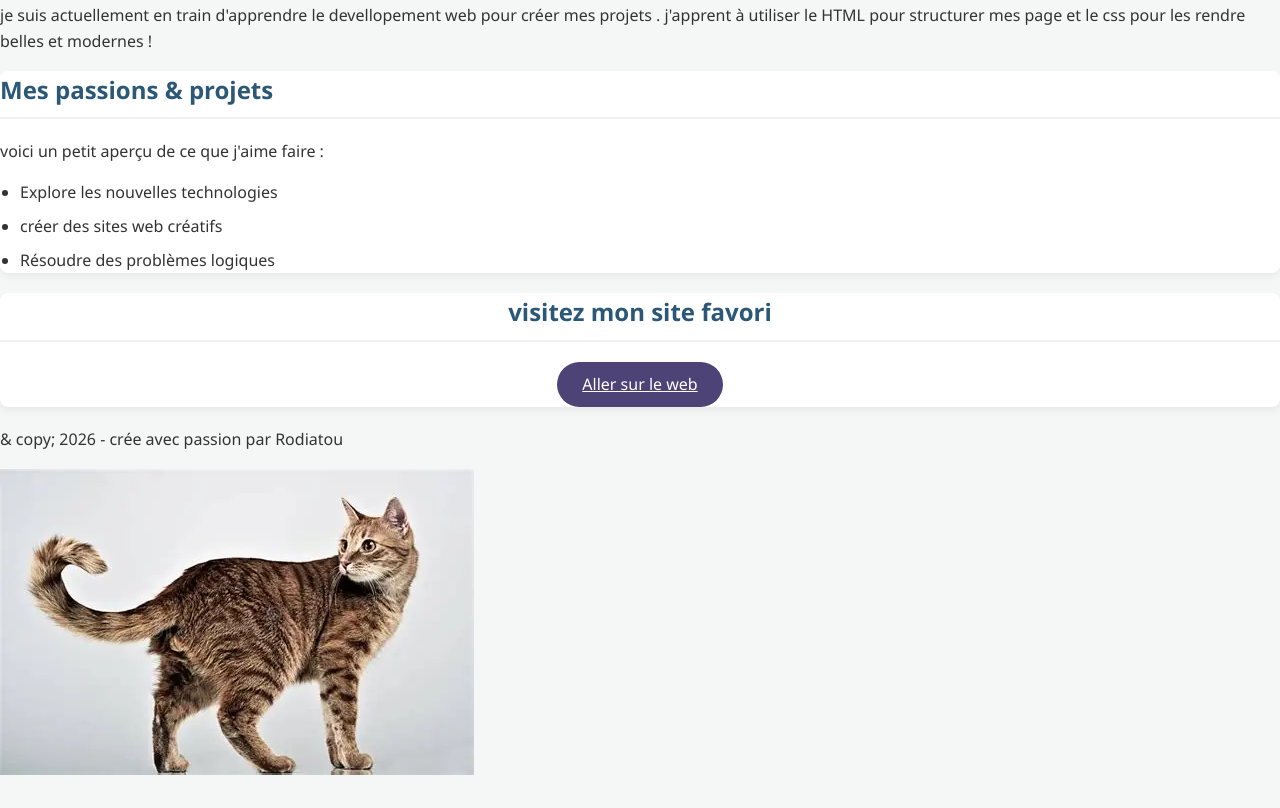
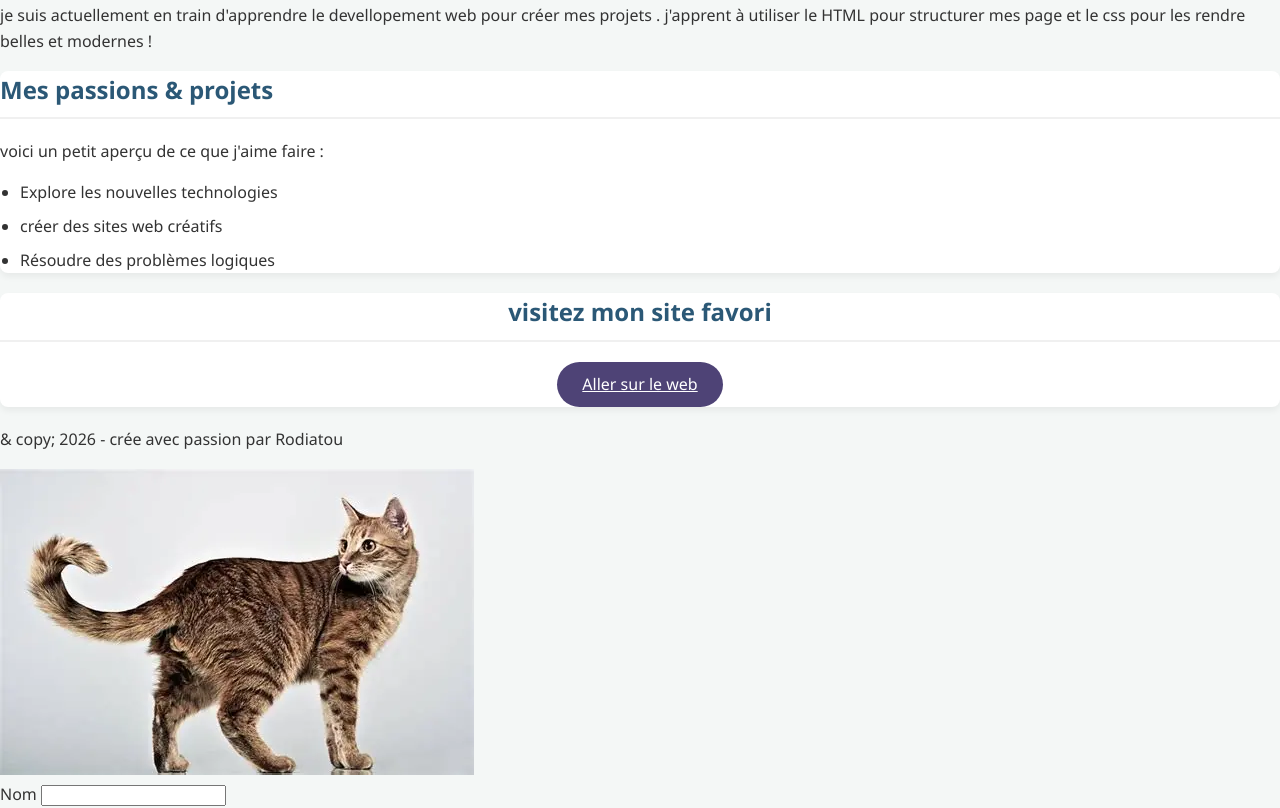
Before and after one commit to jimohrodiatou-arch/mon-deuxi-me-code, a plain HTML site: page index.html in a window 1280 px wide. Shown: the part 338-1146 px from the top of the page. Before the commit the page ends 1120 px from the top, so only its background shows below. Drawn offline with Linux system fonts and the light colour scheme.

Commit message:
Mon super portfolio est pret

```diff
--- a/index1.html
+++ b/index.html
@@ -45,5 +45,15 @@
 
  </Section>
  <img src="image/OIP.webp" alt="oip.webp">
+ <main>
+    <form action="" method="">
+        <div class="champs">
+            <label for="Nom">Nom</label>
+            <input type="text" name="Nom" autocomplete="">
+
+        </div>
+
+    </form>
+ </main>
 </body>
 </html>
```
Also changed, not shown: formul.html/inscription.html (added, +16 -0 lines).
